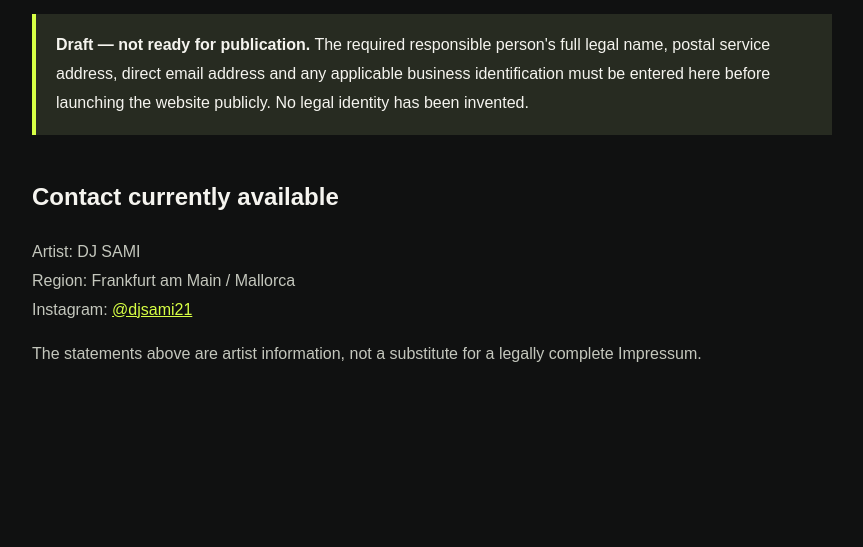
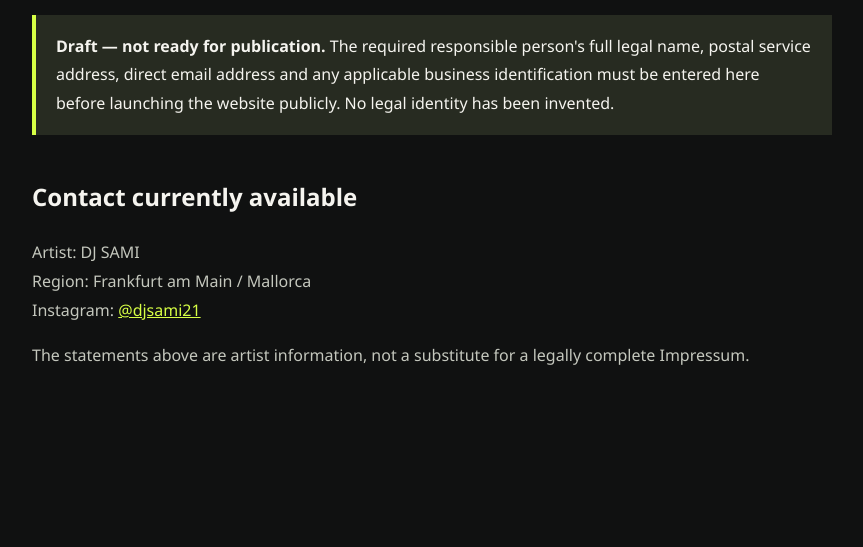
Before and after one commit to hsdarestani/djsami, a website: page imprint.html in a window 1280 px wide. Shown: the part 253-800 px from the top of the page, without its empty margins (208-1071 px from the left). Drawn offline with Linux system fonts and the light colour scheme.

Commit message:
design: simpler booking admin and consistent typography across pages

```diff
--- a/imprint.html
+++ b/imprint.html
@@ -1 +1 @@
-<!doctype html><html lang="en"><head><meta charset="utf-8"><meta name="viewport" content="width=device-width,initial-scale=1"><meta name="robots" content="noindex"><title>Impressum — DJ SAMI</title><link rel="icon" href="/favicon.svg" type="image/svg+xml"><style>body{background:#101111;color:#f5f4ef;margin:0;font:16px/1.8 Arial,sans-serif}main{max-width:800px;padding:55px 22px 90px;margin:auto}a{color:#d7ff45}h1{font:82px/.9 Impact,'Arial Black',sans-serif}h2{margin-top:40px}.alert{border-left:4px solid #d7ff45;padding:17px 20px;background:#272b21}p{color:#c4c7bd}.back{font-size:13px;font-weight:900;letter-spacing:.12em}</style></head><body><main><a class="back" href="/">← BACK TO DJ SAMI</a><h1>IMPRESSUM.</h1><div class="alert"><strong>Draft — not ready for publication.</strong> The required responsible person's full legal name, postal service address, direct email address and any applicable business identification must be entered here before launching the website publicly. No legal identity has been invented.</div><h2>Contact currently available</h2><p>Artist: DJ SAMI<br>Region: Frankfurt am Main / Mallorca<br>Instagram: <a href="https://www.instagram.com/djsami21/">@djsami21</a></p><p>The statements above are artist information, not a substitute for a legally complete Impressum.</p></main></body></html>
+<!doctype html><html lang="en"><head><meta charset="utf-8"><meta name="viewport" content="width=device-width,initial-scale=1"><meta name="robots" content="noindex"><title>Impressum — DJ SAMI</title><link rel="icon" href="/favicon.svg" type="image/svg+xml"><style>body{background:#101111;color:#f5f4ef;margin:0;font:16px/1.8 "Avenir Next","Segoe UI",system-ui,sans-serif}main{max-width:800px;padding:55px 22px 90px;margin:auto}a{color:#d7ff45}h1{font:800 clamp(46px,8vw,76px)/1.08 "Avenir Next Condensed","Avenir Next","Segoe UI",sans-serif;letter-spacing:-.05em}h2{margin-top:40px}.alert{border-left:4px solid #d7ff45;padding:17px 20px;background:#272b21}p{color:#c4c7bd}.back{font-size:13px;font-weight:900;letter-spacing:.12em}</style></head><body><main><a class="back" href="/">BACK TO DJ SAMI</a><h1>IMPRESSUM.</h1><div class="alert"><strong>Draft — not ready for publication.</strong> The required responsible person's full legal name, postal service address, direct email address and any applicable business identification must be entered here before launching the website publicly. No legal identity has been invented.</div><h2>Contact currently available</h2><p>Artist: DJ SAMI<br>Region: Frankfurt am Main / Mallorca<br>Instagram: <a href="https://www.instagram.com/djsami21/">@djsami21</a></p><p>The statements above are artist information, not a substitute for a legally complete Impressum.</p></main></body></html>
```
